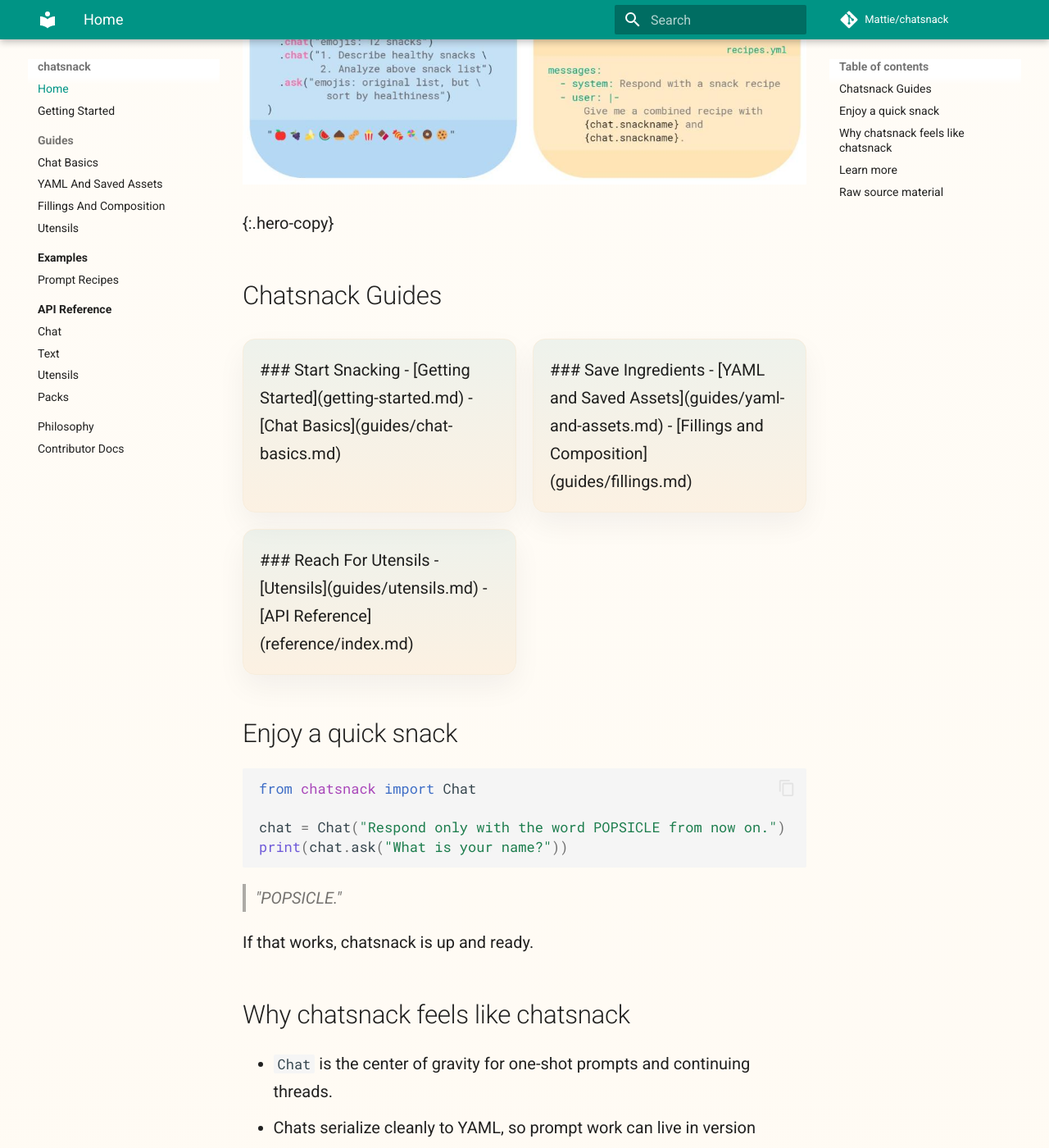
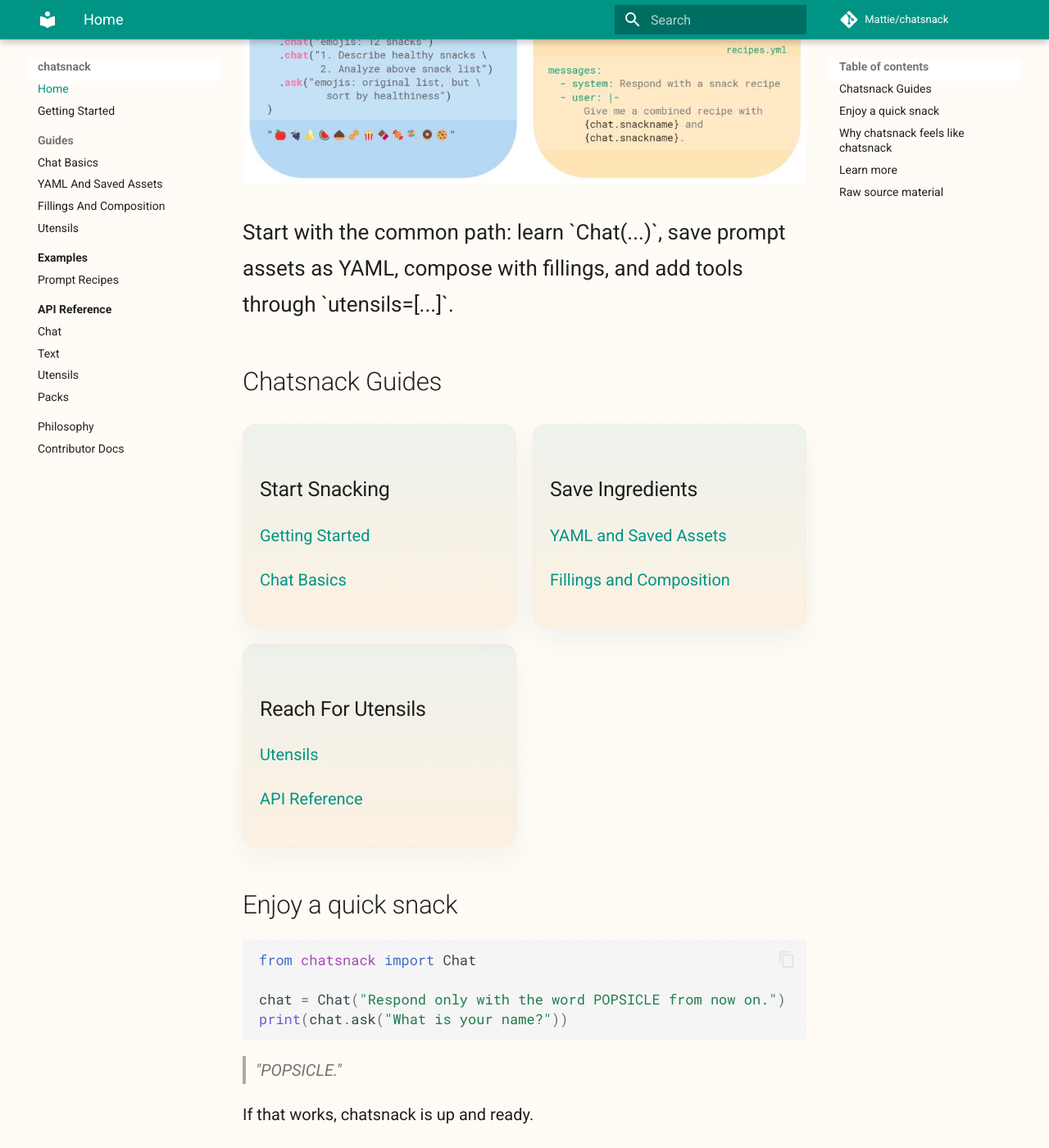
Before and after one commit to Mattie/chatsnack, an MkDocs documentation site: the page built from docs/index.md, in a window 1280 px wide and 1400 px high, scrolled down 1253 px. Shown: the whole window at 82% size. Built offline with MkDocs 1.6.1 and Material for MkDocs 9.7.7, drawn with Linux system fonts in a browser that asks for light colours; comment, search, counter and statistics services are not loaded.

Commit message:
Fix docs homepage markup rendering

```diff
--- a/docs/index.md
+++ b/docs/index.md
@@ -10,28 +10,29 @@
 
 ![chatsnack features](chatsnack_features_smaller.jpg)
 
-{:.hero-copy}
+<p class="hero-copy">
+Start with the common path: learn `Chat(...)`, save prompt assets as YAML, compose
+with fillings, and add tools through `utensils=[...]`.
+</p>
+
 ## Chatsnack Guides
 
-<div class="callout-grid" markdown>
-<div>
-### Start Snacking
-
-- [Getting Started](getting-started.md)
-- [Chat Basics](guides/chat-basics.md)
-</div>
-<div>
-### Save Ingredients
-
-- [YAML and Saved Assets](guides/yaml-and-assets.md)
-- [Fillings and Composition](guides/fillings.md)
-</div>
-<div>
-### Reach For Utensils
-
-- [Utensils](guides/utensils.md)
-- [API Reference](reference/index.md)
-</div>
+<div class="callout-grid">
+  <div>
+    <h3>Start Snacking</h3>
+    <p><a href="getting-started/">Getting Started</a></p>
+    <p><a href="guides/chat-basics/">Chat Basics</a></p>
+  </div>
+  <div>
+    <h3>Save Ingredients</h3>
+    <p><a href="guides/yaml-and-assets/">YAML and Saved Assets</a></p>
+    <p><a href="guides/fillings/">Fillings and Composition</a></p>
+  </div>
+  <div>
+    <h3>Reach For Utensils</h3>
+    <p><a href="guides/utensils/">Utensils</a></p>
+    <p><a href="reference/">API Reference</a></p>
+  </div>
 </div>
 
 ## Enjoy a quick snack
```
